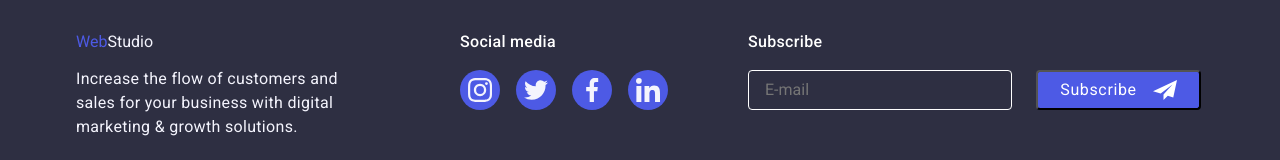
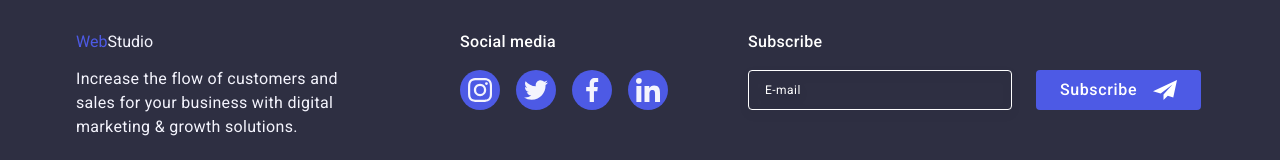
Before and after one commit to DipsikEducation/goit-markup-hw-05, a plain HTML site: page index.html in a window 1280 px wide. Shown: the part 3295-3455 px from the top of the page. Drawn offline with nearby package versions, Linux system fonts and the light colour scheme.

Commit message:
fix footer

```diff
--- a/css/style.css
+++ b/css/style.css
@@ -693,7 +693,10 @@ background-color: #F4F4FD
 
 }
 
-.subscribe-form {}
+.subscribe-form {
+    display: flex;
+    gap:24px;
+}
 
 .subscribe-text {
     color: #FFFFFF;
@@ -704,22 +707,26 @@ background-color: #F4F4FD
         margin-bottom: 16px;
 }
 
-.subscribe-wrap{
-    display:flex ;
-    gap:24px;
-}
+
 
 .subscribe-input {
     color: #ffffff;
     width: 264px;
     height: 40px;
-    padding-left:16px ;
+    font-size: 12px;
+    line-height: 1.5;
+    letter-spacing: 0.04em;
     border: 1px solid #FFFFFF;
     border-radius: 4px;
     background-color: transparent;
+
+    filter: drop-shadow(0px 4px 4px rgba(0, 0, 0, 0.15));
+
+    padding-left:16px ;
+    border-radius: 4px;
 }
 
-.subscribe-btn::placeholder{
+.subscribe-input::placeholder{
     color: #ffffff;
 }
 
@@ -729,22 +736,25 @@ background-color: #F4F4FD
 
 .subscribe-btn {
 
-    width: 165px;
+    min-width: 165px;
     height: 40px;
     color: #FFFFFF;
     background-color: #4D5AE5;
+    font-family: "Roboto", sans-serif;
+    font-size: 16px;
+    font-weight: 500;
+    line-height: 1.5;
+    letter-spacing: 0.04em;
 
 
    display: flex;
    justify-content: center;
    align-items: center;
 
+    border: none;
     border-radius: 4px;
 
 
-    font-size: 16px;
-    line-height: 1.5;
-    letter-spacing: 0.04em;
     cursor: pointer;
     transition: background-color 250ms cubic-bezier(0.4, 0, 0.2, 1);
 }
--- a/index.html
+++ b/index.html
@@ -417,8 +417,9 @@ Cloud Storage App</p>
       <div class="subscribe-menu">
         <p class="subscribe-text">Subscribe</p>
         <form class="subscribe-form">
-          <div class="subscribe-wrap">
+          <label class="subscribe-label" for="">
           <input class="subscribe-input" type="email" placeholder="E-mail">
+          </label>
 
 
           <button class="subscribe-btn" type="submit">Subscribe
```
